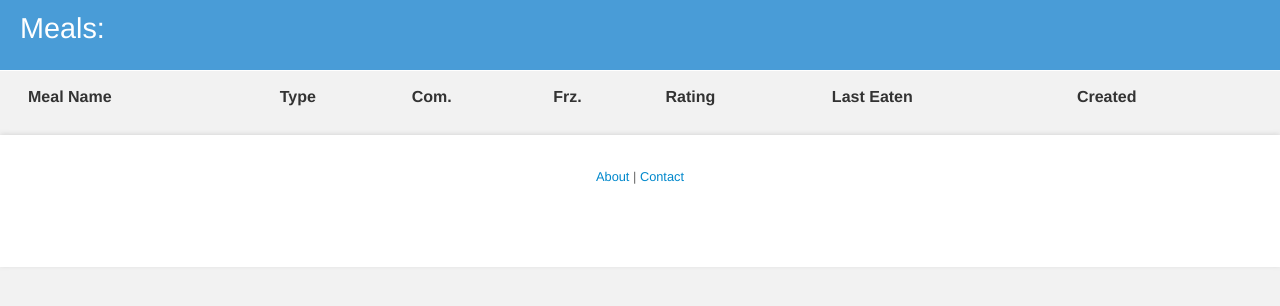
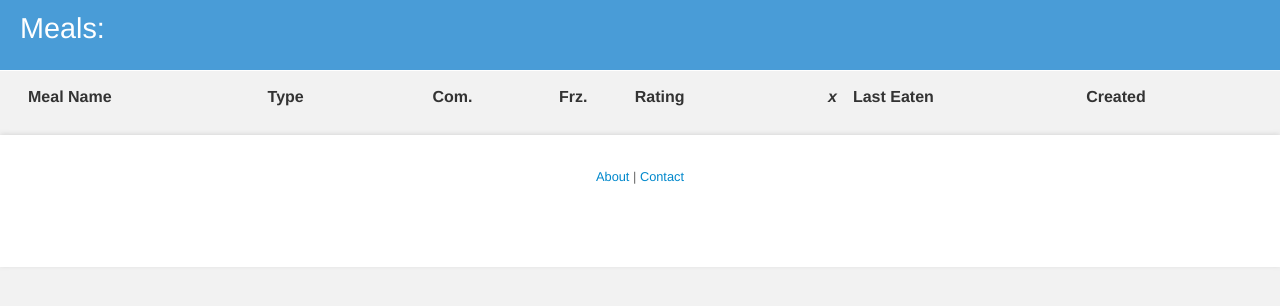
Before and after one commit to timtoo/Meal-Watch, a Django app: template templates/meals.html in a window 1280 px wide. Shown: the part 74-380 px from the top of the page. Run offline with Django 3.2, Linux system fonts and the light colour scheme; the template is opened without the code that fills it, so the values that code supplies are empty; some libraries are stand-ins or nearby versions.

Commit message:
add times eaten to meal list

```diff
--- a/templates/meals.html
+++ b/templates/meals.html
@@ -12,9 +12,10 @@
 <tr>
 <th>Meal Name</th>
 <th>Type</th>
-<th>Com.</th>
-<th>Frz.</th>
+<th style="text-align: center" title="Common meal">Com.</th>
+<th style="text-align: center" title="Freezable">Frz.</th>
 <th>Rating</th>
+<th style="text-align: right" title="Times Eaten"><i>x</i></th>
 <th>Last Eaten</th>
 <th>Created</th>
 </tr>
@@ -27,6 +28,7 @@
 <td style="text-align: center; color: {% if m.common %}green{%else%}darkred{%endif%}">{% if m.common %}&#x2714;{% else %}&#x2717;{% endif %}</td>
 <td style="text-align: center; color: {% if m.freezable %}green{%else%}darkred{%endif%}">{% if m.freezable %}&#x2714;{% else %}&#x2717;{% endif %}</td>
 <td>{{ m.rating | default_if_none:" " }}</td>
+<td style="text-align: right">{{m.eaten__count}}</td>
 <td>{{ m.last_eaten | default_if_none:" "  | date:"Y-m-d" }}</td>
 <td>{{ m.created | date:"Y-m-d" }}</td>
 </tr>
--- a/views.py
+++ b/views.py
@@ -98,7 +98,7 @@ def eaten(request, userid):
 def meals(request, userid, foodtype=None):
     """List all meals"""
     title = 'All Meals'
-    meals = models.Meal.objects.order_by('foodtype__name', 'name', 'id')
+    meals = models.Meal.objects.order_by('foodtype__name', 'name', 'id').annotate(Count('eaten'))
     if foodtype:
         meals = meals.filter(foodtype=foodtype)
         foodtype = models.FoodType.objects.get(id=foodtype)
```
